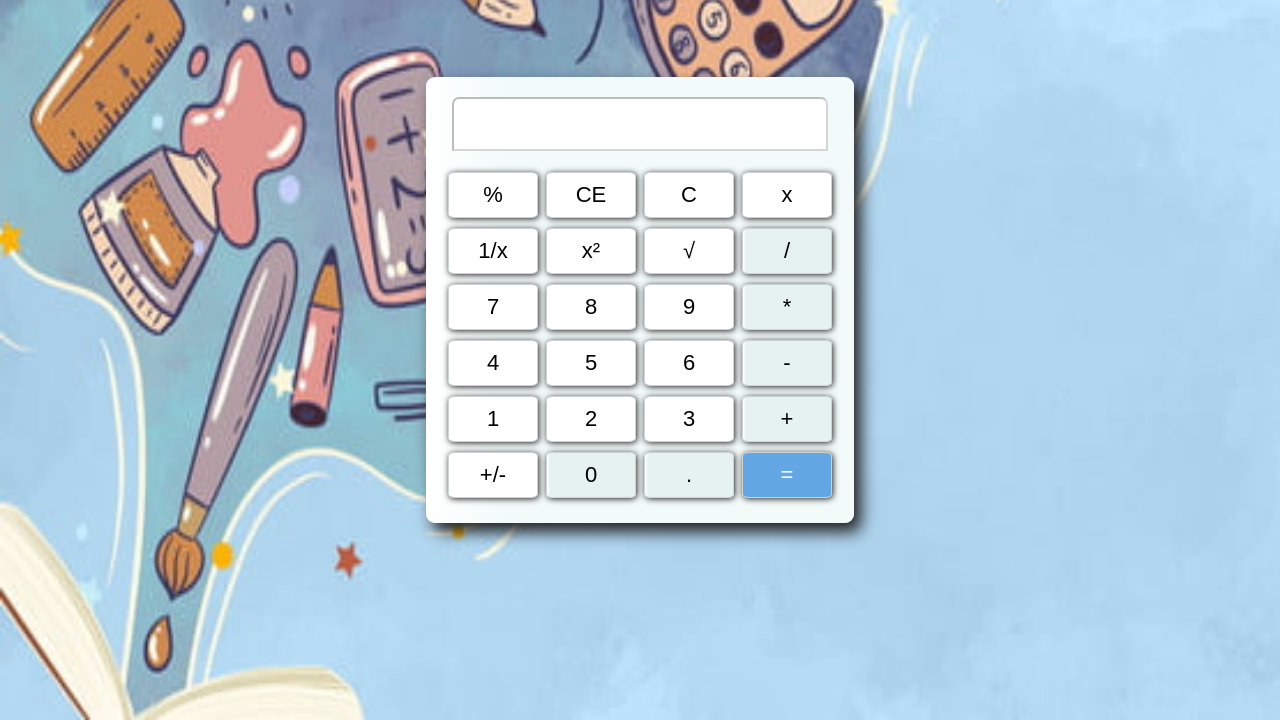
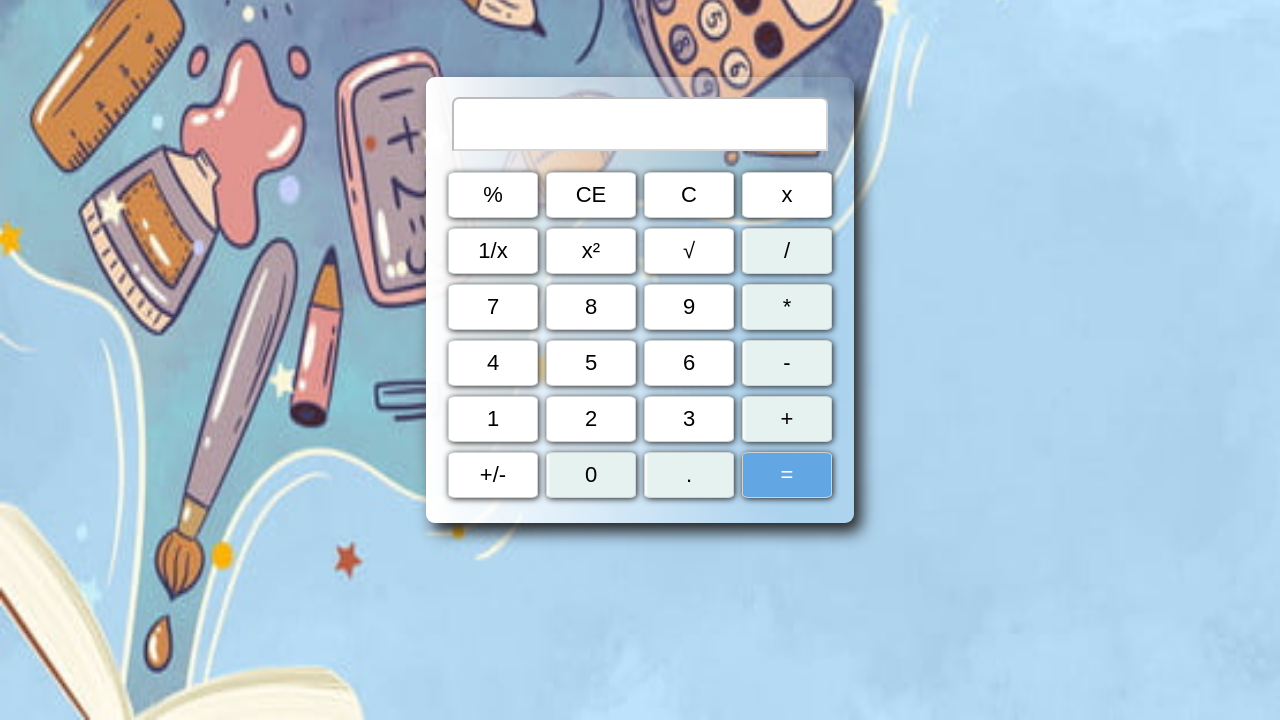
Before and after one commit to snehaltawade/Javascript-Calculator, a plain HTML site: page index.html in a window 1280 px wide. Shown: the part 80-800 px from the top of the page. Drawn offline with Linux system fonts and the light colour scheme.

Commit message:
css changes

```diff
--- a/style.css
+++ b/style.css
@@ -24,7 +24,7 @@ body{
 
 
 .calculator{
-    background: linear-gradient(90deg, rgba(255,255,255,1) 0%, rgba(243,251,250,1) 18%);
+    background: linear-gradient(90deg, rgba(255,255,255,1) 0%, #9ed2ff18 83%);
     margin: auto;
     border-radius: 5%;
     border-radius: 9px;
```
